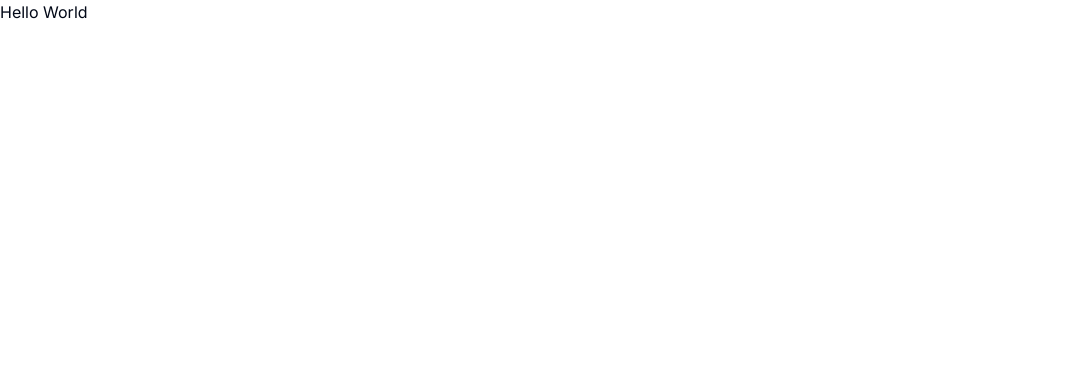
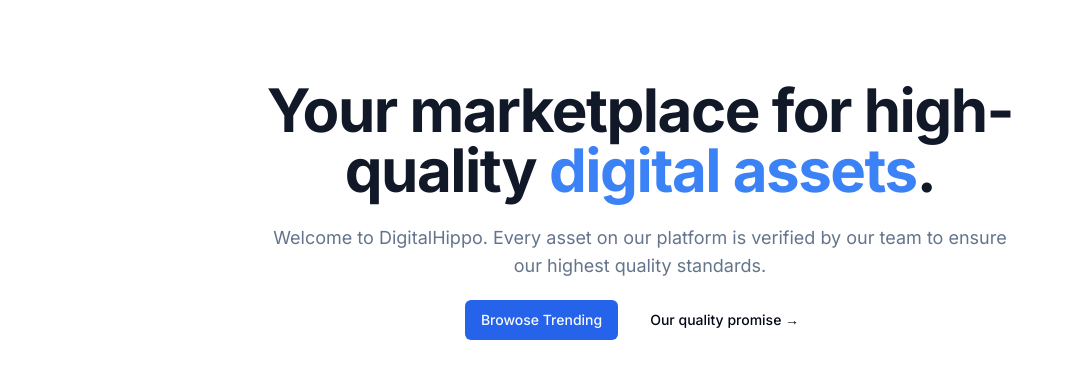
Before and after one commit to MerakiShubh/Ecommerce, a Next.js app: page / in a window 1280 px wide. Shown: the top 378 px of the page, without its empty margins (0-1073 px from the left). Built offline with nearby package versions, Linux system fonts and the light colour scheme.

Commit message:
add first section of home page

```diff
--- a/package.json
+++ b/package.json
@@ -9,6 +9,7 @@
     "lint": "next lint"
   },
   "dependencies": {
+    "@radix-ui/react-slot": "^1.0.2",
     "class-variance-authority": "^0.7.0",
     "clsx": "^2.1.1",
     "lucide-react": "^0.373.0",
--- a/src/app/layout.tsx
+++ b/src/app/layout.tsx
@@ -1,6 +1,7 @@
 import type { Metadata } from "next";
 import { Inter } from "next/font/google";
 import "./globals.css";
+import { cn } from "@/lib/utils";
 
 const inter = Inter({ subsets: ["latin"] });
 
@@ -15,8 +16,14 @@
   children: React.ReactNode;
 }>) {
   return (
-    <html lang="en">
-      <body className={inter.className}>{children}</body>
+    <html lang="en" className="h-full">
+      <body
+        className={cn("relative h-full font-sans antialiased", inter.className)}
+      >
+        <main className="relative flex flex-col min-h-screen">
+          <div className="flex-grow flex-1">{children}</div>
+        </main>
+      </body>
     </html>
   );
 }
--- a/src/app/page.tsx
+++ b/src/app/page.tsx
@@ -1,5 +1,27 @@
-import Image from "next/image";
+import MaxWidthWrapper from "@/components/MaxWidthWrapper";
+import { Button, buttonVariants } from "@/components/ui/button";
+import Link from "next/link";
 
 export default function Home() {
-  return <h1>Hello World</h1>;
+  return (
+    <MaxWidthWrapper>
+      <div className="py-20 mx-auto text-center flex flex-col items-center max-w-3xl">
+        <h1 className="text-4xl font-bold tracking-tight text-gray-900 sm:text-6xl">
+          Your marketplace for high-quality{" "}
+          <span className="text-blue-500">digital assets</span>.
+        </h1>
+        <p className="mt-6 text-lg max-w-prose text-muted-foreground">
+          Welcome to DigitalHippo. Every asset on our platform is verified by
+          our team to ensure our highest quality standards.
+        </p>
+        <div className="flex flex-col sm:flex-row gap-4 mt-5">
+          <Link href="/products" className={buttonVariants()}>
+            Browose Trending
+          </Link>
+          <Button variant="ghost">Our quality promise &rarr;</Button>
+        </div>
+      </div>
+      {/* Todo: List the products*/}
+    </MaxWidthWrapper>
+  );
 }
```
Also changed, not shown: 1 other file (tests, documents, lock files or other folders).
